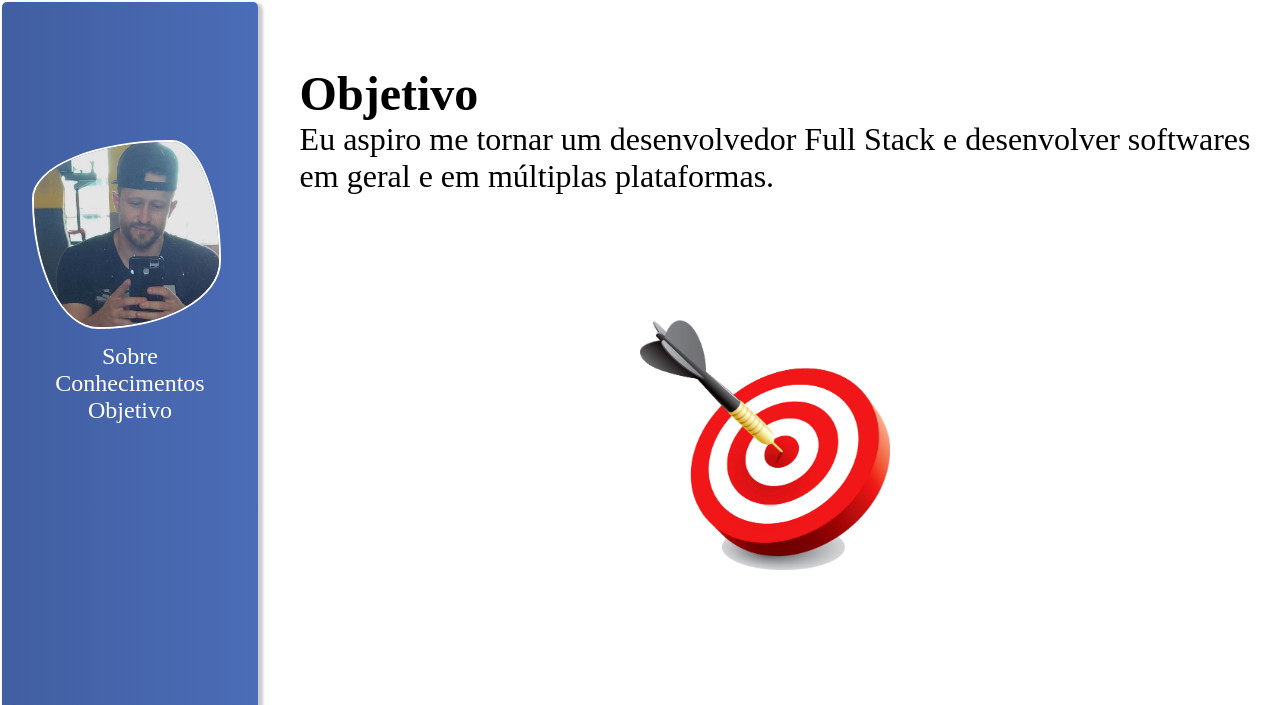
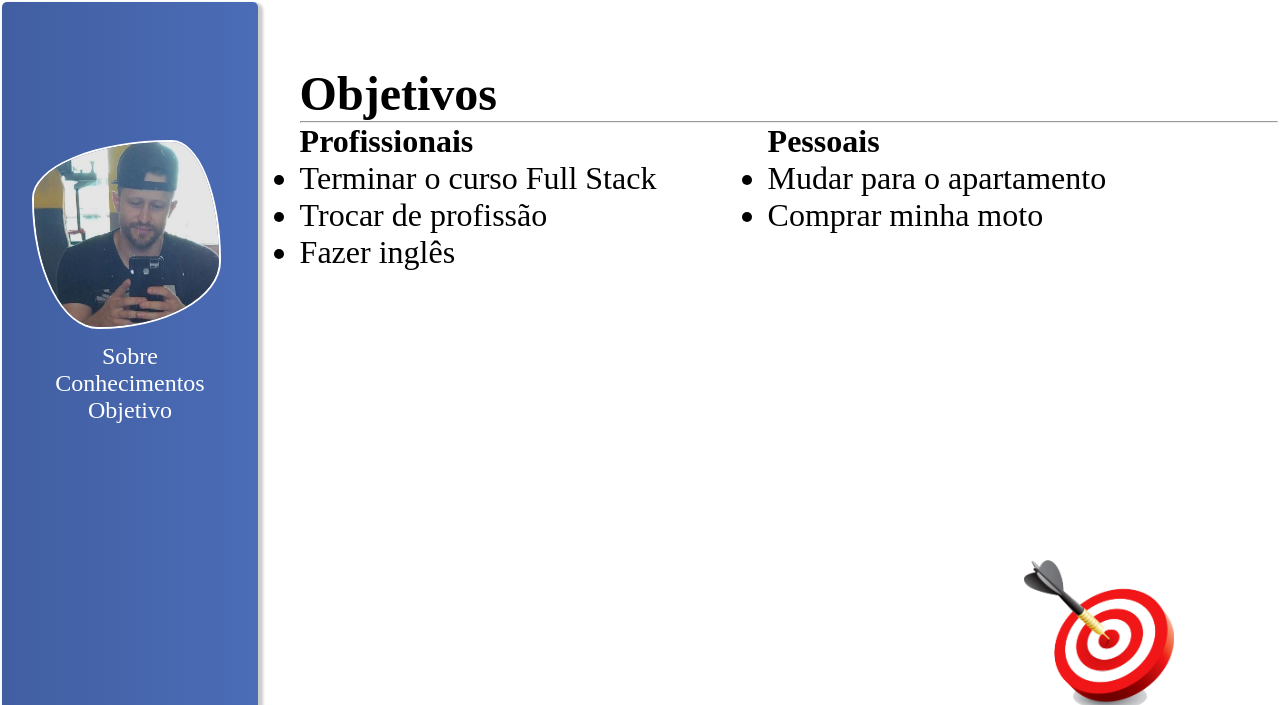
Before and after one commit to WINDSONAMORIM/curriculo, a plain HTML site: page obejetivo.html in a window 1280 px wide. Shown: the top 705 px of the page. Drawn offline with Linux system fonts and the light colour scheme.

Commit message:
ajuste obejetivos

```diff
--- a/obejetivo.html
+++ b/obejetivo.html
@@ -24,8 +24,24 @@
         </aside>
 
         <section  class="conteudo" id="objetivo">
-            <h2>Objetivo</h2>
-            <p>Eu aspiro me tornar um desenvolvedor Full Stack e desenvolver softwares em geral e em múltiplas plataformas.</p>
+            <h2>Objetivos</h2>
+            <hr>
+            <div id="Ob-profissionais">
+                <h4>Profissionais</h4>
+                <ul>
+                    <li>Terminar o curso Full Stack</li>
+                    <li>Trocar de profissão</li>
+                    <li>Fazer inglês</li>
+                </ul>
+            </div>
+            <div id="Ob-pessoais"></div>
+                <h4>Pessoais</h4>
+                <ul>
+                    <li>Mudar para o apartamento</li>
+                    <li>Comprar minha moto</li>
+                </ul>
+            </div>
+
             <figure id="Objetivo-img">
                 <img  src="assets/imagens/objetivo.png" alt="">
             </figure>
--- a/style.css
+++ b/style.css
@@ -109,10 +109,21 @@ aside figure{
 /*--------------------------------------*/
 #objetivo figure img{
     position: absolute;
-    left: 50%;
-    top: 40%;
-    width: 250px;
-    height: 250px;
+    left: 80%;
+    top: 70%;
+    width: 150px;
+    height: 150px;
+}
+
+#Ob-profissionais{
+    float: left;
+    width: 35vw;
+    margin-right: 20px;
+}
+
+#Ob-pessoais{
+   float: right;
+   width: 35vw;
 }
 
 small{
```
